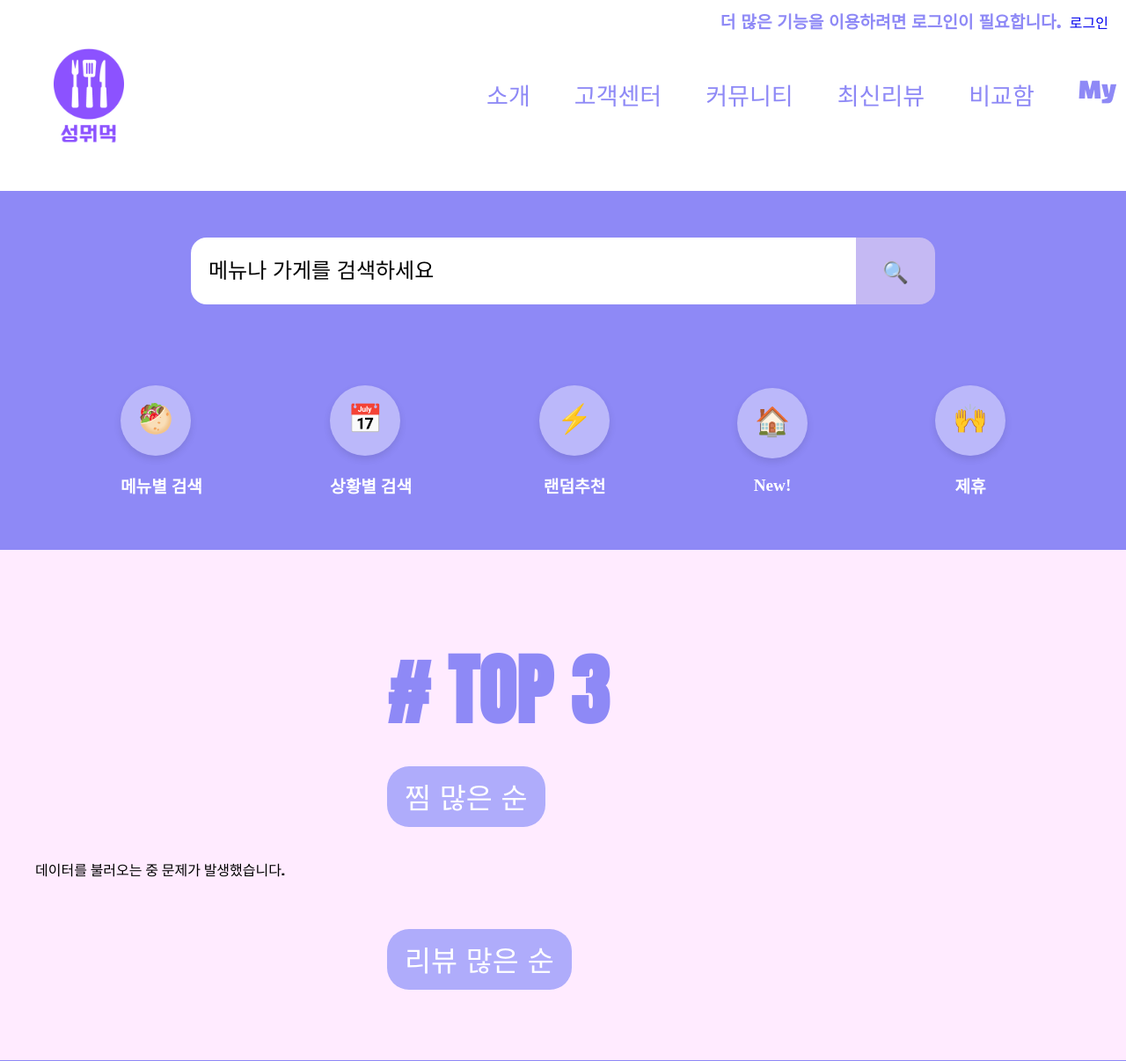
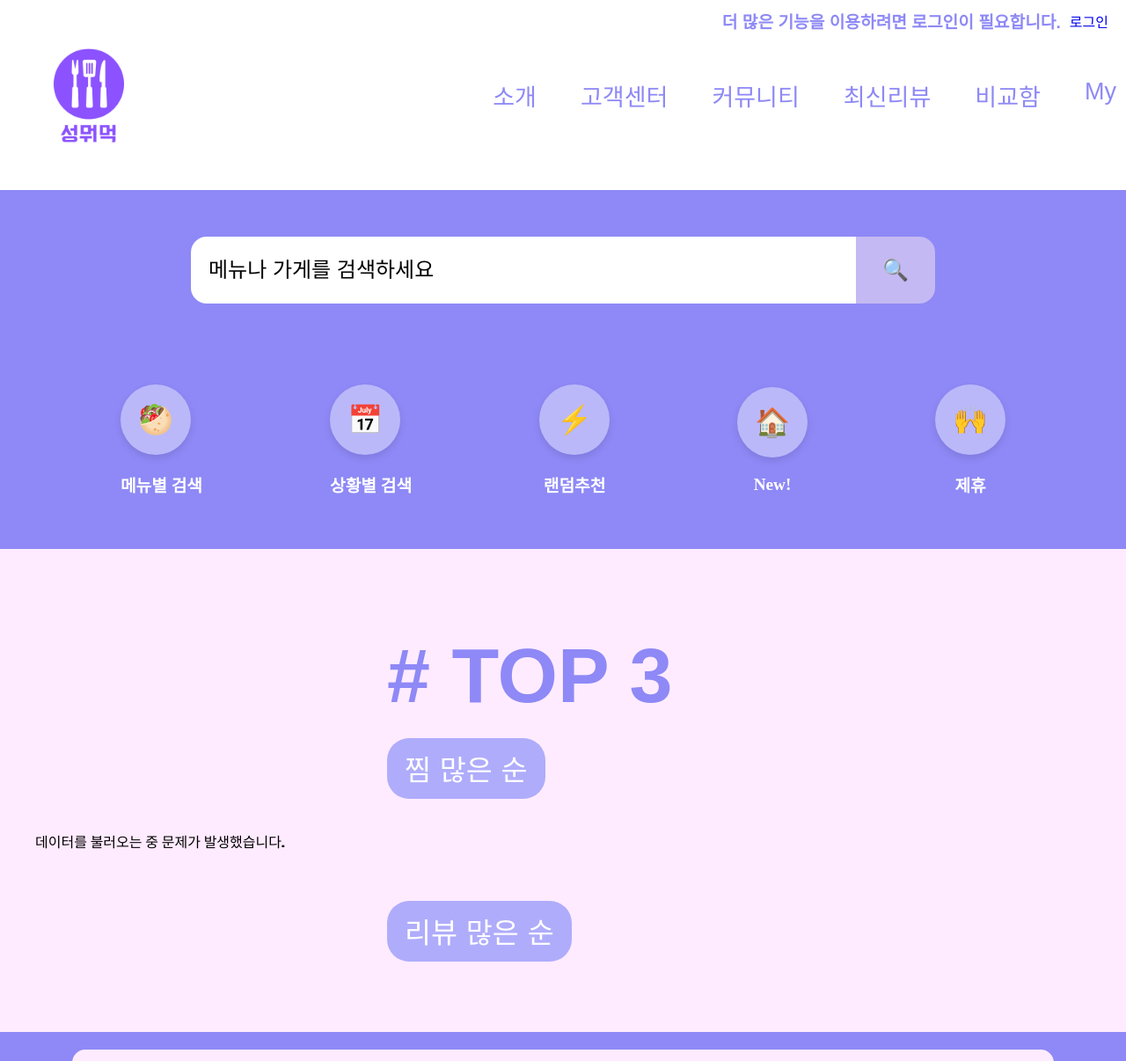
Before and after one commit to egggbeee-dev/sungmumuk, a PHP site: page / in a window 1280 px wide. Shown: the top 1206 px of the page at 88% size. Run offline with PHP 8.4, Linux system fonts and the light colour scheme.

Commit message:
Update header_footer.css

```diff
--- a/views/header_footer.css
+++ b/views/header_footer.css
@@ -1,15 +1,11 @@
 @import url(./media_query.css);
 /* 한국어는 Black Han Sans, 영어는 Anton 적용 */
 body {
-  font-family: "Black Han Sans", sans-serif;
+  font-family: "Noto Sans KR", sans-serif;
   margin: 0;
   padding: 0;
   background-color: #fff; /* 배경색 */
 }
-
-
-
-
 
 
 /* 영어 텍스트에 Anton 폰트 적용 */
@@ -19,7 +15,7 @@ h3,
 .banner-text h2,
 button,
 .sort-button {
-  font-family: "Anton", sans-serif; /* 영어 폰트 적용 */
+  font-family: "Noto Sans KR", sans-serif;
 }
 
 /* 헤더 */
@@ -53,7 +49,7 @@ button,
 #user-status {
   font-size: 1.2em;
   color: #8e89f6;
-  font-family: "Black Han Sans", sans-serif;
+  font-family: "Noto Sans KR", sans-serif;
   font-weight: bold;
 }
 
@@ -61,8 +57,7 @@ button,
   font-size: 1.2em;
   color: #8e89f6;
   text-decoration: none;
-  font-family: "Black Han Sans", sans-serif;
-}
+  font-family: "Noto Sans KR", sans-serif;}
 
 /* 카테고리 메뉴 스타일 */
 .header-nav ul {
@@ -78,16 +73,14 @@ button,
   position: relative; /* 하위 메뉴의 위치를 기준으로 설정 */
   padding: 10px;
   font-size: 1.3em; /* 카테고리 글자 크기 */
-  font-family: "Black Han Sans";
-}
+  font-family: "Noto Sans KR", sans-serif;}
 
 .header-nav ul li a {
   text-decoration: none;
   color: #8e89f6;
   cursor: pointer;
   font-size: 1.3em;
-  font-family: "Anton", sans-serif;
-  font-family: "Black Han Sans"; /* Anton 폰트 적용 */
+  font-family: "Noto Sans KR", sans-serif;
 }
 
 /* 하위 메뉴 기본적으로 숨김 */
```
